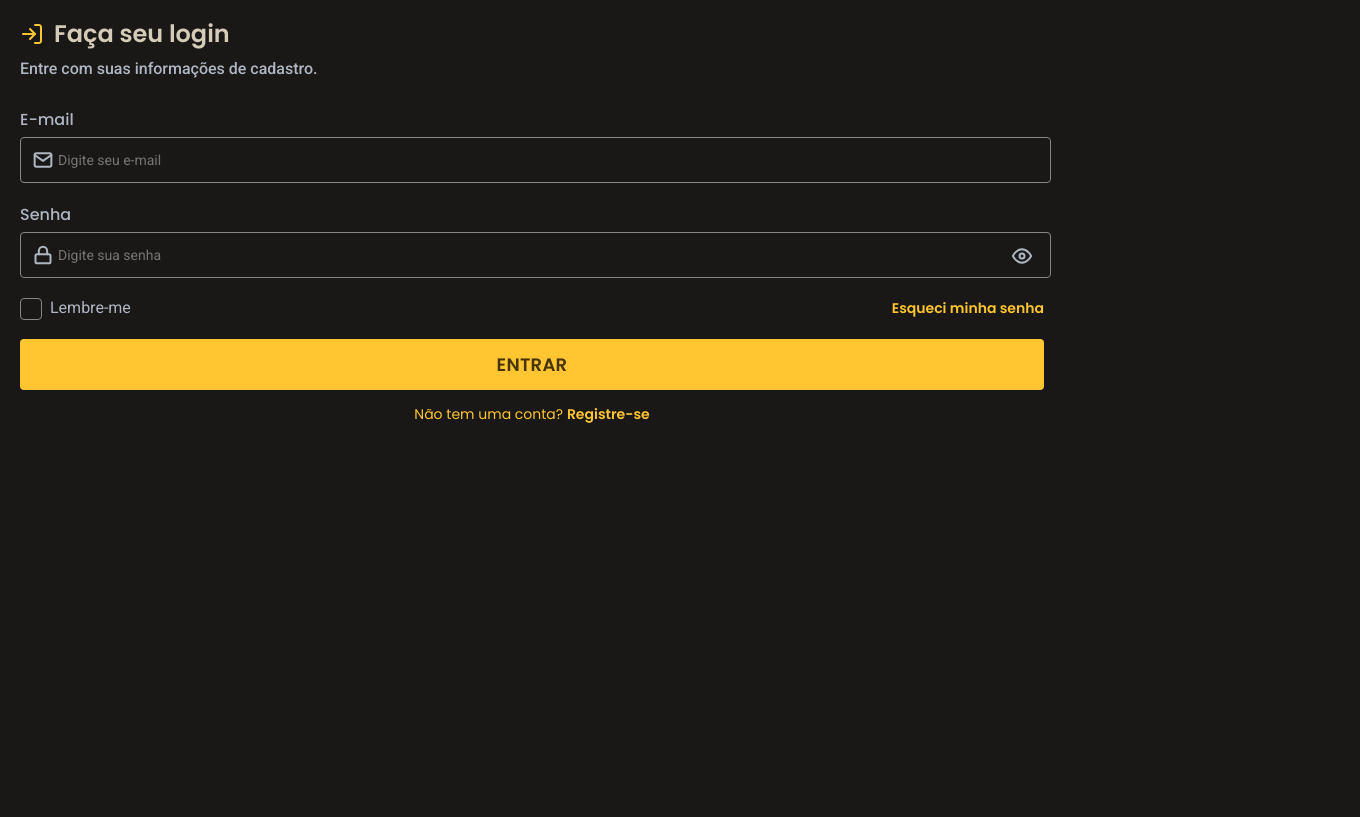
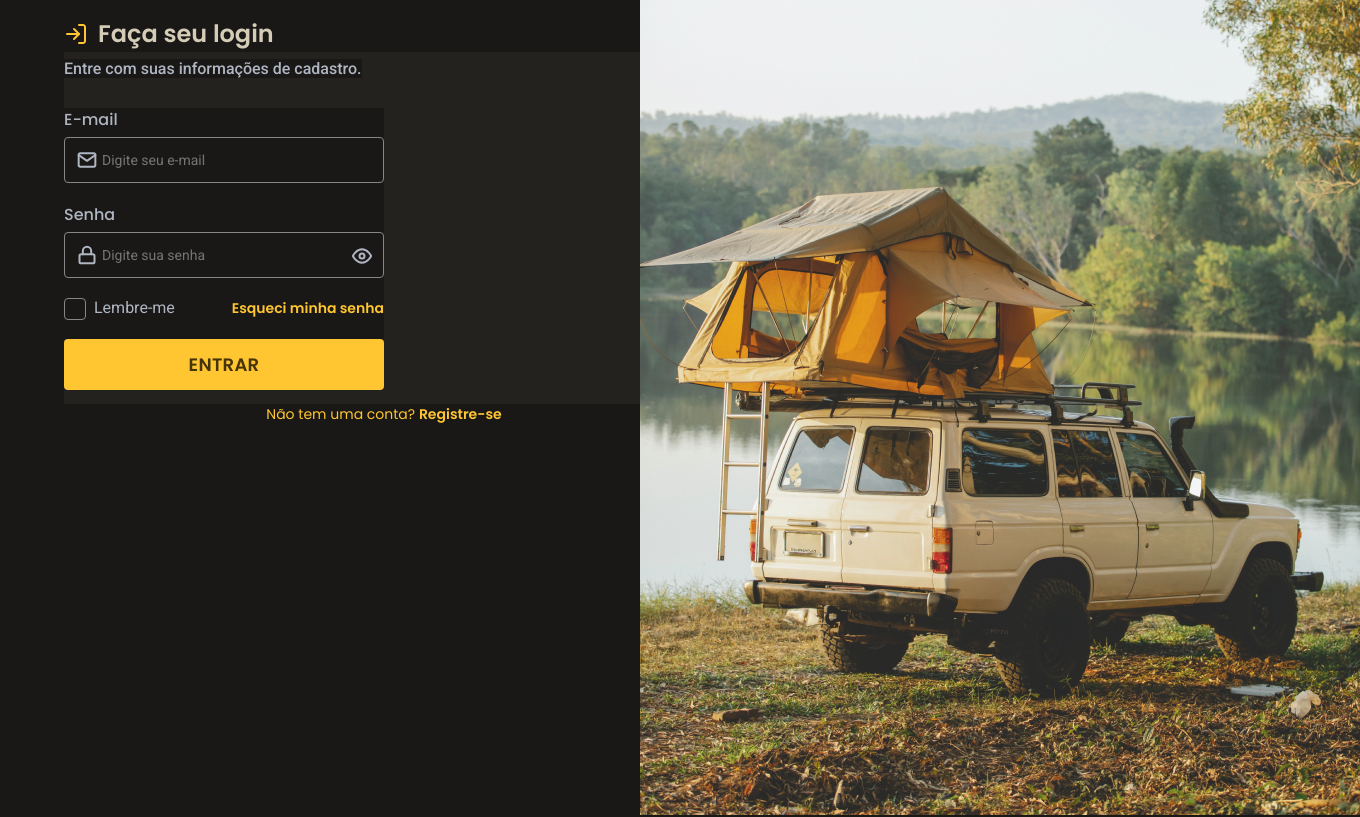
Before and after one commit to DanieleMarii/rocketseat-challenges, a plain HTML site: page loginForm/index.html in a window 1280 px wide. Shown: the part 85-902 px from the top of the page, 1360 px wide, since content can reach past the window. Before the commit the page ends 800 px from the top, so only its background shows below. Drawn offline with Linux system fonts and the light colour scheme.

Commit message:
iniciando layout para desktop

```diff
--- a/loginForm/assets/css/styles.css
+++ b/loginForm/assets/css/styles.css
@@ -20,14 +20,23 @@
     display: none;
 }
 
-.container {
+/* .container {
     margin-left: 2rem;
     margin-right: 2rem;
-}
+} */
 
 header {
     margin-top: 4rem;
     margin-bottom: 3rem;
+}
+
+body{
+    margin-left: 5%;
+    margin-right: 5%;
+}
+main{
+    /* box-sizing: border-box; */
+    width: 100%;
 }
 
 main>h1 {
@@ -57,6 +66,7 @@ main>h1>img {
 }
 
 form {
+    width: 100%;
     margin-top: 2.7rem;
 }
 
@@ -72,6 +82,7 @@ form {
 }
 
 .form-input {
+    box-sizing: border-box;
     font-family: 'Roboto';
     font-style: normal;
     font-weight: 400;
@@ -81,11 +92,16 @@ form {
 
     border: 1px solid #868686;
     border-radius: 4px;
-    width: 80%;
+    width: 100%;
+    /* width: 33.5rem; */
     padding: 1.4rem 0 1.4rem 3.7rem;
     margin-bottom: 2rem;
     display: inline;
 }
+
+/* .email ,.senha{
+    width: 33.5rem;
+} */
 
 .email-icon {
     background-image: url(../img/mail.svg);
@@ -118,16 +134,14 @@ form {
 
 .eye-icon {
     position: absolute;
-    left: 80%;
+    left: 90%;
     top: 45%;
 }
 
 .lembre-container {
-    width: 80vw;
+    /* width: 90vw; */
     display: flex;
     flex-direction: row;
-    /* justify-content: flex-start; */
-    /* gap: 3rem; */
     justify-content: space-between;
 }
 
@@ -207,7 +221,7 @@ form {
 .botao {
     margin-top: 2rem;
     border: 0;
-    width: 80vw;
+    width: 100%;
     background-color: var(--primary-color);
     border-radius: 0.4rem;
     padding: 1.2rem 2.4rem;
@@ -223,8 +237,8 @@ form {
 
 }
 
-.criar-conta{
-    width: 80vw;
+.criar-conta {
+    /* width: 80vw; */
     text-align: center;
     margin-top: 1.4rem;
 
@@ -236,7 +250,28 @@ form {
     color: var(--primary-color);
 }
 
-.criar-conta > span > a{
+.criar-conta>span>a {
     color: var(--primary-color);
     font-weight: 600;
 }
+
+@media (min-width: 900px) {
+    .img-asside {
+        display: inline-block;
+        position: absolute;
+        right: 0;
+        top: 0;
+        width: 50vw;
+        height: 100vh;
+    }
+
+    main{
+        width: 50vw;
+        background-color: var(--form-background);
+    }
+
+    form{
+        width: 50%;
+    }
+
+}
--- a/loginForm/index.html
+++ b/loginForm/index.html
@@ -59,11 +59,11 @@
         </div>
 
 
-        <div class="img-asside">
-            <img src="assets/img/side-image.jpg" alt="">
-        </div>
+
     </main>
-
+    <div class="img-asside">
+        <img src="assets/img/side-image.jpg" alt="">
+    </div>
 
 </body>
 
```
